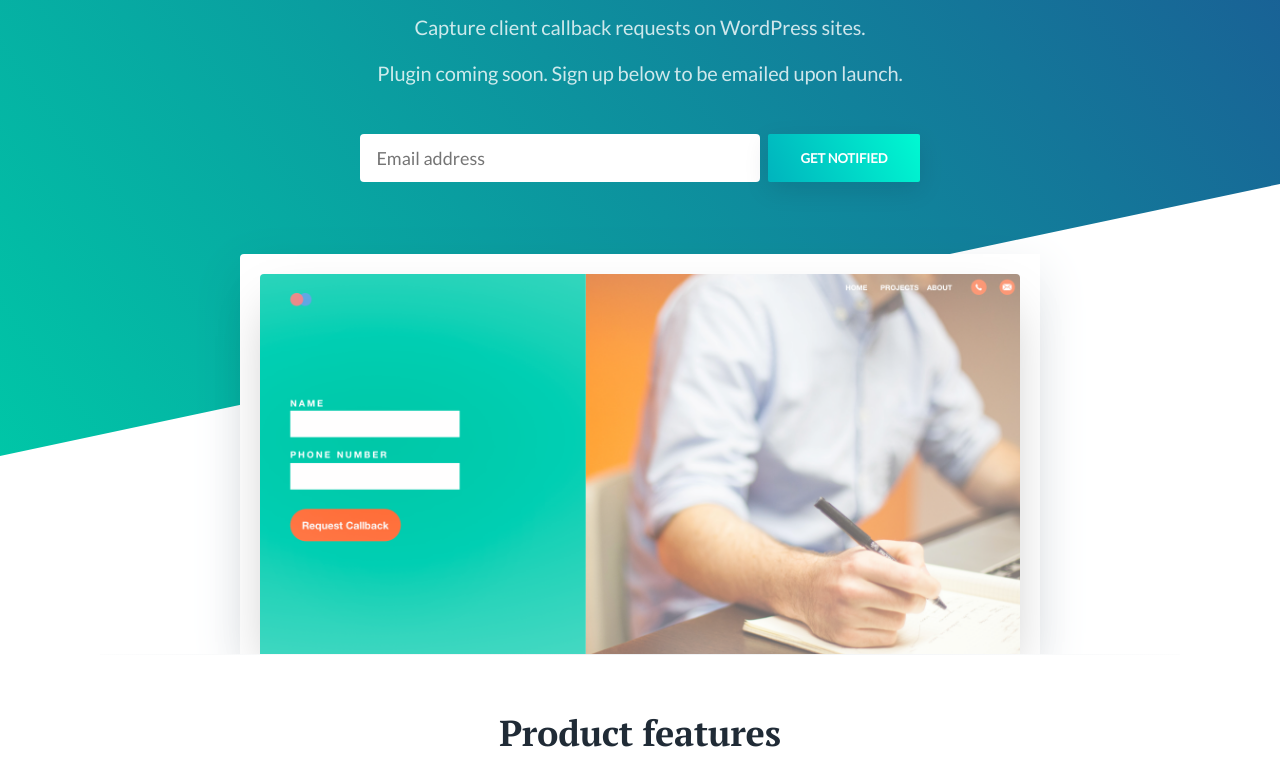
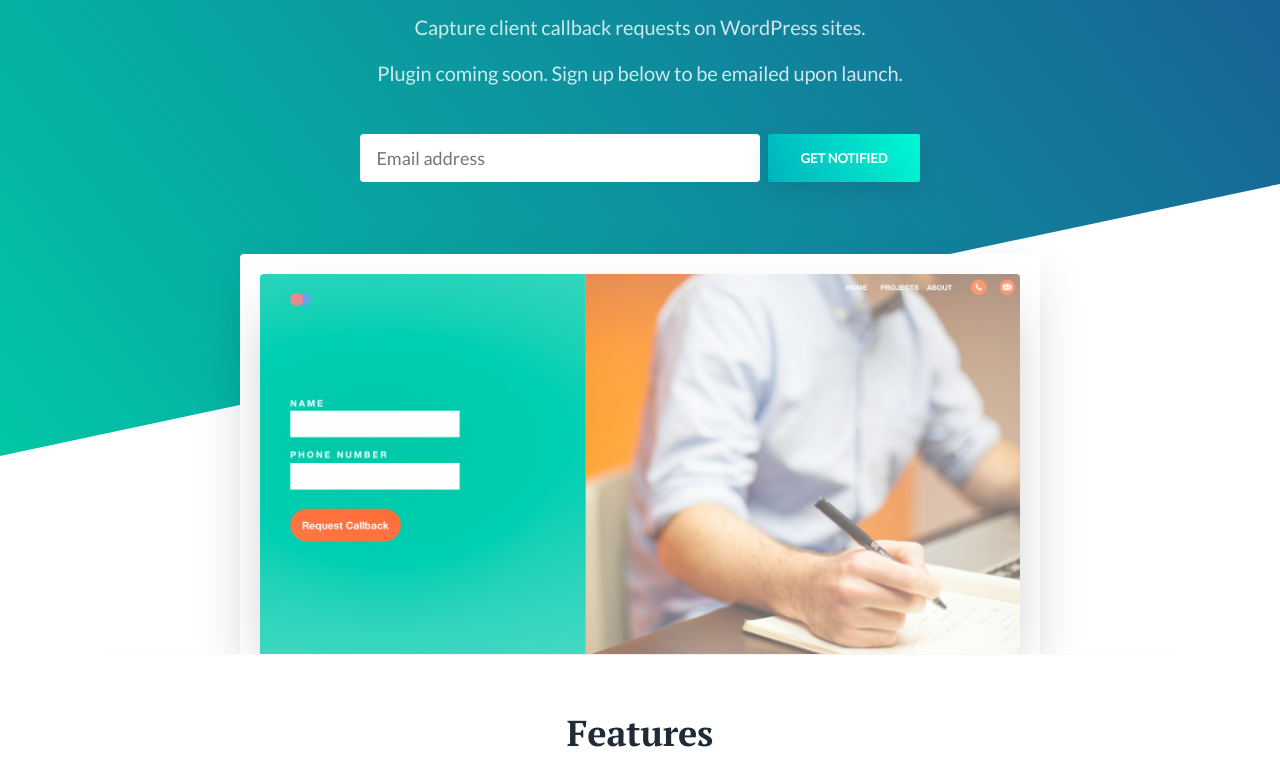
Before and after one commit to kiteframe/wp-request-callback-site, a website: page index.html in a window 1280 px wide. Shown: the part 184-952 px from the top of the page. Drawn offline with nearby package versions, Linux system fonts and the light colour scheme; files that its build step writes are made by us from their sources; files whose address does not match are found by name.

Commit message:
Adjust features section title

```diff
--- a/index.html
+++ b/index.html
@@ -33,7 +33,7 @@
     <section class="features section text-center">
         <div class="container">
             <div class="features-inner section-inner has-top-divider">
-                <h2 class="section-title mt-0">Product features</h2>
+                <h2 class="section-title mt-0">Features</h2>
                 <div class="features-wrap">
                     <div class="feature is-revealing">
                         <div class="feature-inner">
```
